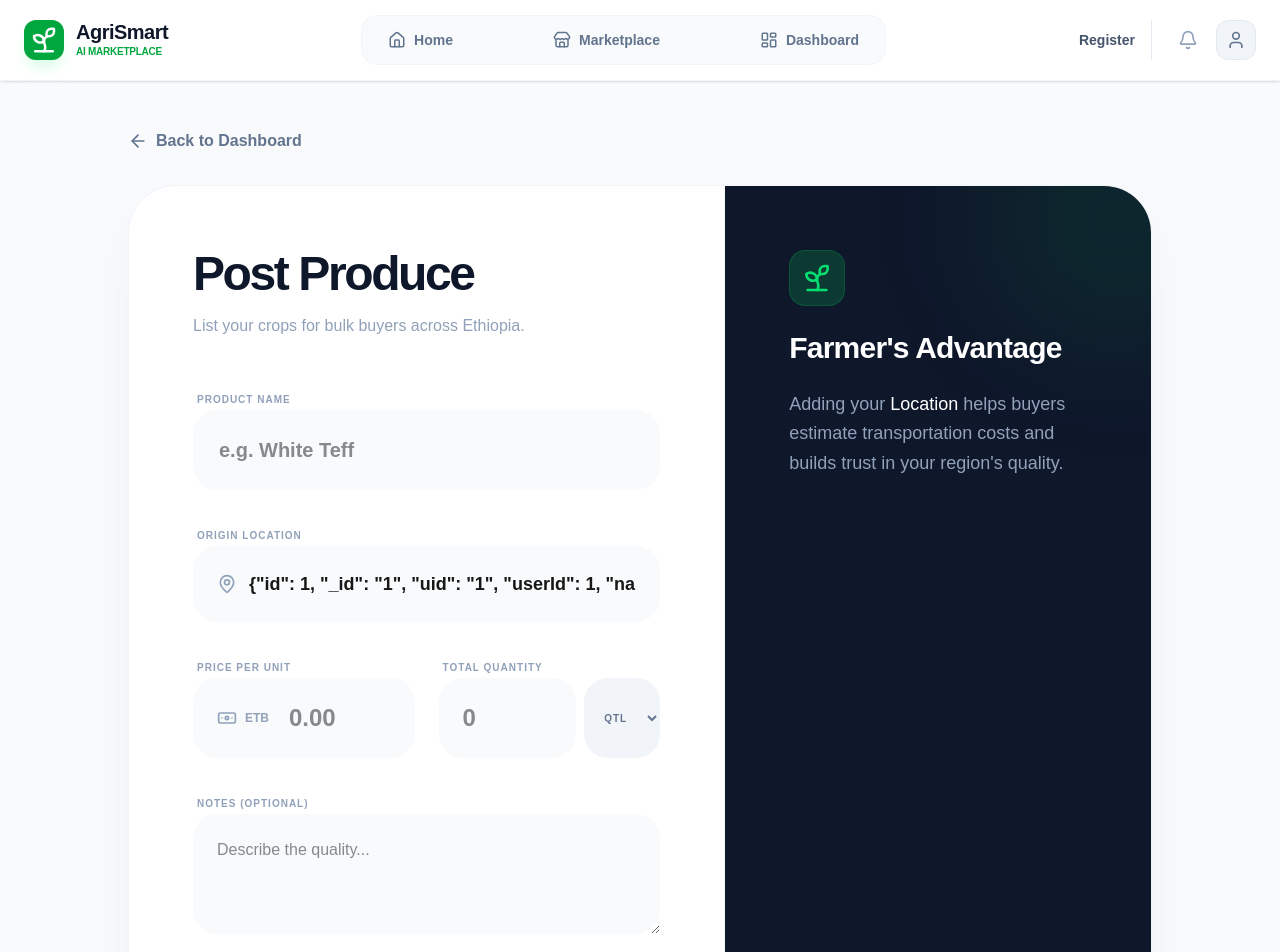
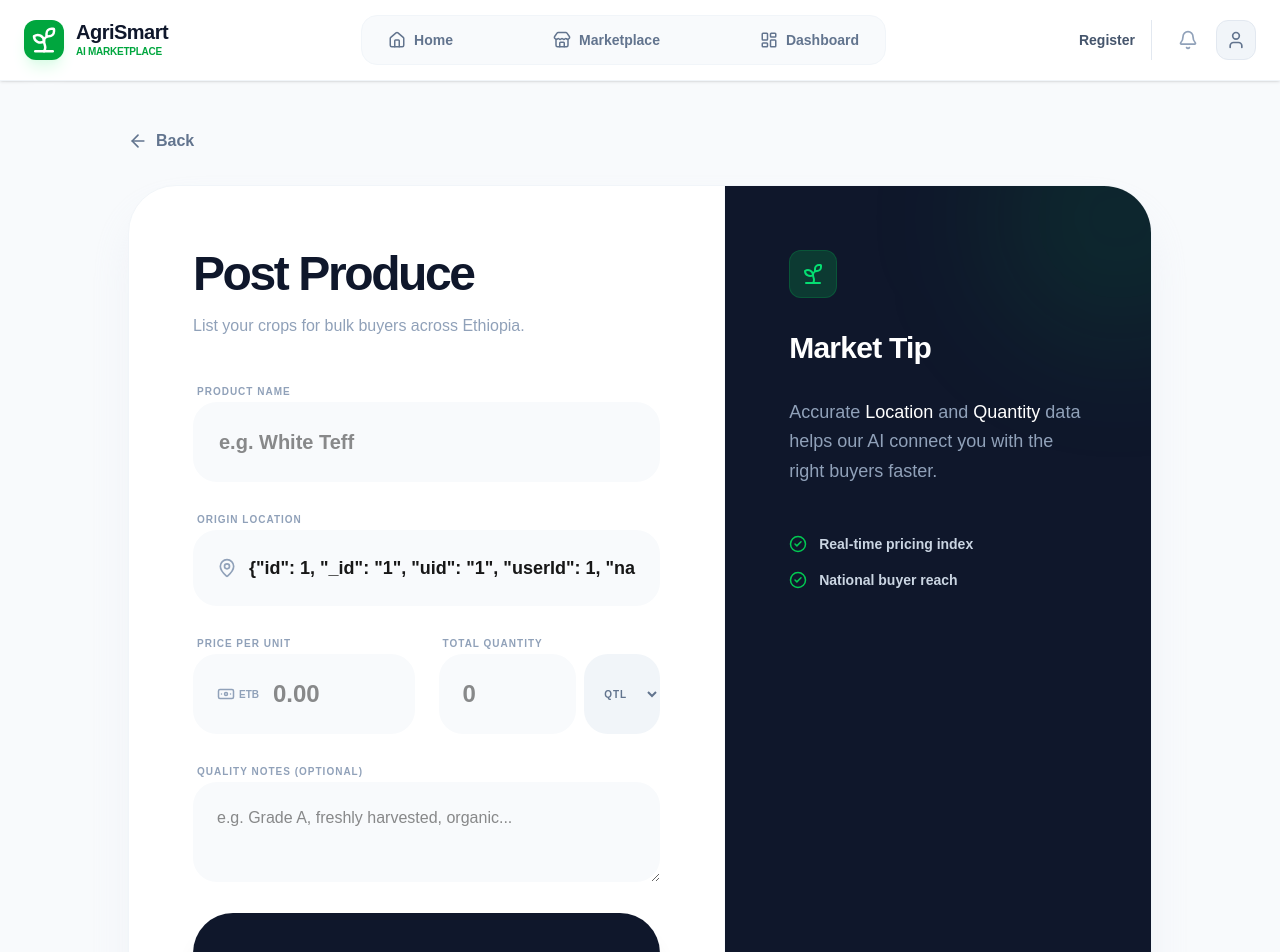
Before and after one commit to yaekobbonke/farmers_marketplace_new, a Next.js app in the folder frontend/: page /products/add in a window 1280 px wide. Shown: the top 952 px of the page. Built offline with nearby package versions, Linux system fonts and the light colour scheme; no server answers; sample sign-in values are in the browser's storage.

Commit message:
updated for production

```diff
--- a/frontend/app/(inventory)/products/add/page.tsx
+++ b/frontend/app/(inventory)/products/add/page.tsx
@@ -1,147 +1,147 @@
 "use client";
 
-import  { useState, useEffect } from "react";
+import { useState, useEffect } from "react";
 import { useRouter } from "next/navigation";
 import {
   ArrowLeft,
   Sprout,
   Banknote,
   CheckCircle2,
-  Info,
-  MapPin // Added for Location
+  MapPin,
+  Loader2
 } from "lucide-react";
+import api from "@/lib/api";
 
 export default function AddProductPage() {
   const router = useRouter();
 
   const [loading, setLoading] = useState(false);
   const [success, setSuccess] = useState(false);
+  const [error, setError] = useState("");
+
   const [formData, setFormData] = useState({
     name: "",
     description: "",
     type: "CROP",
     price: "",
     quantity: "",
-    unit: "qtl", // Defaulting to quintal as per your previous request
-    location: "", // New Field
+    unit: "qtl",
+    location: "",
     categoryId: 1,
     status: "AVAILABLE"
   });
 
   useEffect(() => {
     const token = localStorage.getItem("token");
-    // Pre-fill location if it exists in user session/localStorage
+    if (!token) {
+      router.push("/login");
+      return;
+    }
+
+    // Pre-fill location from profile if available
     const savedLocation = localStorage.getItem("userLocation");
     if (savedLocation) {
       setFormData(prev => ({ ...prev, location: savedLocation }));
-    }
-    if (!token) {
-      router.push("/login");
     }
   }, [router]);
 
   const handleSubmit = async (e: React.FormEvent) => {
     e.preventDefault();
     setLoading(true);
-
-    const token = localStorage.getItem("token");
+    setError("");
 
     try {
-      const response = await fetch("http://localhost:5000/api/product", {
-        method: "POST",
-        headers: {
-          "Content-Type": "application/json",
-          "Authorization": `Bearer ${token}`
-        },
-        body: JSON.stringify({
+
+      const response = await api.post("/product", {
         ...formData,
         price: parseFloat(formData.price),
         quantity: parseFloat(formData.quantity),
         categoryId: Number(formData.categoryId),
-        }),
       });
 
-      if (response.status === 401) {
-        alert("Session expired. Please log in again.");
-        router.push("/login");
-        return;
+      if (response.data.success) {
+        setSuccess(true);
+        // Clear local draft if any
+        setTimeout(() => router.push("/marketplace"), 2000);
       }
+    } catch (err: any) {
+      console.error("Submission error:", err);
 
-      const result = await response.json();
-
-      if (response.ok && result.success) {
-        setSuccess(true);
-        setTimeout(() => router.push("/marketplace"), 2500);
+      if (err.response?.status === 401) {
+        setError("Session expired. Please log in again.");
+        setTimeout(() => router.push("/login"), 2000);
       } else {
-        alert("Error: " + (result.message || "Could not publish listing"));
+        setError(err.response?.data?.message || "Failed to publish listing. Please check your connection.");
       }
-    } catch (error) {
-      console.error("Submission error:", error);
-      alert("Backend server unreachable.");
     } finally {
       setLoading(false);
     }
   };
 
   return (
-    <div className="min-h-screen bg-[#F8FAFC] py-12 px-6">
+    <div className="min-h-screen bg-[#F8FAFC] py-8 md:py-12 px-4 md:px-6">
       <div className="max-w-5xl mx-auto">
 
         {/* Top Navigation */}
         <div className="flex items-center justify-between mb-8">
           <button
-            onClick={() => router.push("/dashboard/farmer")}
+            onClick={() => router.back()}
             className="group flex items-center gap-2 text-slate-500 font-bold hover:text-green-600 transition-all"
           >
             <ArrowLeft size={20} className="group-hover:-translate-x-1 transition-transform" />
-            Back to Dashboard
+            Back
           </button>
         </div>
 
-        <div className="bg-white rounded-[3rem] shadow-2xl shadow-slate-200/60 border border-slate-100 overflow-hidden">
+        <div className="bg-white rounded-[2.5rem] md:rounded-[3rem] shadow-2xl shadow-slate-200/60 border border-slate-100 overflow-hidden">
           {success ? (
             <div className="py-32 text-center animate-in fade-in zoom-in duration-700">
-              <div className="w-28 h-28 bg-green-50 text-green-500 rounded-full flex items-center justify-center mx-auto mb-8 shadow-inner">
+              <div className="w-24 h-24 md:w-28 md:h-28 bg-green-50 text-green-500 rounded-full flex items-center justify-center mx-auto mb-8 shadow-inner">
                 <CheckCircle2 size={56} />
               </div>
-              <h2 className="text-5xl font-black text-slate-900 tracking-tighter">Harvest Listed!</h2>
+              <h2 className="text-4xl md:text-5xl font-black text-slate-900 tracking-tighter">Harvest Listed!</h2>
+              <p className="text-slate-500 font-medium mt-4">Redirecting you to the marketplace...</p>
             </div>
           ) : (
             <div className="grid grid-cols-1 lg:grid-cols-12">
 
-              <div className="lg:col-span-7 p-10 md:p-16 border-r border-slate-50">
-                <div className="mb-12">
-                  <h1 className="text-5xl font-black text-slate-900 tracking-tighter mb-4">Post Produce</h1>
-                  <p className="text-slate-400 font-medium">List your crops for bulk buyers across Ethiopia.</p>
+              <div className="lg:col-span-7 p-8 md:p-16 border-r border-slate-50">
+                <div className="mb-10">
+                  <h1 className="text-4xl md:text-5xl font-black text-slate-900 tracking-tighter mb-4">Post Produce</h1>
+                  <p className="text-slate-400 font-medium text-sm md:text-base">List your crops for bulk buyers across Ethiopia.</p>
                 </div>
 
-                <form onSubmit={handleSubmit} className="space-y-8">
+                {error && (
+                  <div className="mb-6 p-4 bg-red-50 text-red-600 rounded-2xl text-sm font-bold flex items-center gap-2 animate-shake">
+                    <Info size={18} /> {error}
+                  </div>
+                )}
+
+                <form onSubmit={handleSubmit} className="space-y-6 md:y-8">
                   {/* Product Title */}
-                  <div className="space-y-3">
+                  <div className="space-y-2">
                     <label className="text-[10px] font-black text-slate-400 uppercase tracking-widest ml-1">Product Name</label>
                     <input
                       required
                       type="text"
                       placeholder="e.g. White Teff"
                       value={formData.name}
-                      className="w-full p-6 bg-slate-50 border-2 border-transparent focus:border-green-500/10 focus:bg-white rounded-3xl focus:ring-4 focus:ring-green-500/5 outline-none text-xl font-bold transition-all"
+                      className="w-full p-5 md:p-6 bg-slate-50 border-2 border-transparent focus:border-green-500/10 focus:bg-white rounded-2xl md:rounded-3xl focus:ring-4 focus:ring-green-500/5 outline-none text-lg md:text-xl font-bold transition-all"
                       onChange={(e) => setFormData({...formData, name: e.target.value})}
                     />
                   </div>
 
-                  {/* LOCATION FIELD (NEW) */}
-                  <div className="space-y-3">
+                  {/* Location Field */}
+                  <div className="space-y-2">
                     <label className="text-[10px] font-black text-slate-400 uppercase tracking-widest ml-1">Origin Location</label>
                     <div className="relative">
-                      <div className="absolute left-6 top-1/2 -translate-y-1/2 text-slate-400 pointer-events-none">
-                        <MapPin size={20} />
-                      </div>
+                      <MapPin className="absolute left-6 top-1/2 -translate-y-1/2 text-slate-400 pointer-events-none" size={20} />
                       <input
                         required
                         type="text"
                         placeholder="e.g. Gojam, Amhara"
                         value={formData.location}
-                        className="w-full pl-14 pr-6 py-6 bg-slate-50 border-transparent rounded-3xl focus:bg-white focus:ring-4 focus:ring-green-500/5 outline-none font-bold text-lg transition-all"
+                        className="w-full pl-14 pr-6 py-5 md:py-6 bg-slate-50 border-transparent rounded-2xl md:rounded-3xl focus:bg-white focus:ring-4 focus:ring-green-500/5 outline-none font-bold text-base md:text-lg transition-all"
                         onChange={(e) => setFormData({...formData, location: e.target.value})}
                       />
                     </div>
@@ -149,12 +149,12 @@ export default function AddProductPage() {
 
                   <div className="grid grid-cols-1 md:grid-cols-2 gap-6">
                     {/* Price */}
-                    <div className="space-y-3">
+                    <div className="space-y-2">
                       <label className="text-[10px] font-black text-slate-400 uppercase tracking-widest ml-1">Price per Unit</label>
                       <div className="relative">
-                        <div className="absolute left-6 top-1/2 -translate-y-1/2 flex items-center gap-2 text-slate-400 pointer-events-none">
-                           <Banknote size={20} />
-                           <span className="text-xs font-black">ETB</span>
+                        <div className="absolute left-6 top-1/2 -translate-y-1/2 flex items-center gap-1 text-slate-400 pointer-events-none">
+                           <Banknote size={18} />
+                           <span className="text-[10px] font-black">ETB</span>
                         </div>
                         <input
                           required
@@ -162,14 +162,14 @@ export default function AddProductPage() {
                           step="0.01"
                           placeholder="0.00"
                           value={formData.price}
-                          className="w-full pl-24 pr-6 py-6 bg-slate-50 border-transparent rounded-3xl focus:bg-white focus:ring-4 focus:ring-green-500/5 outline-none font-black text-2xl transition-all"
+                          className="w-full pl-20 pr-6 py-5 md:py-6 bg-slate-50 border-transparent rounded-2xl md:rounded-3xl focus:bg-white focus:ring-4 focus:ring-green-500/5 outline-none font-black text-xl md:text-2xl transition-all"
                           onChange={(e) => setFormData({...formData, price: e.target.value})}
                         />
                       </div>
                     </div>
 
                     {/* Quantity */}
-                    <div className="space-y-3">
+                    <div className="space-y-2">
                       <label className="text-[10px] font-black text-slate-400 uppercase tracking-widest ml-1">Total Quantity</label>
                       <div className="flex gap-2">
                         <input
@@ -177,12 +177,12 @@ export default function AddProductPage() {
                           type="number"
                           placeholder="0"
                           value={formData.quantity}
-                          className="w-full p-6 bg-slate-50 border-transparent rounded-3xl focus:bg-white focus:ring-4 focus:ring-green-500/5 outline-none font-black text-2xl transition-all"
+                          className="w-full p-5 md:p-6 bg-slate-50 border-transparent rounded-2xl md:rounded-3xl focus:bg-white focus:ring-4 focus:ring-green-500/5 outline-none font-black text-xl md:text-2xl transition-all"
                           onChange={(e) => setFormData({...formData, quantity: e.target.value})}
                         />
                         <select
                           value={formData.unit}
-                          className="bg-slate-100 px-4 rounded-3xl font-black text-slate-500 uppercase text-[10px] tracking-widest outline-none hover:bg-slate-200 transition-colors cursor-pointer"
+                          className="bg-slate-100 px-4 rounded-2xl md:rounded-3xl font-black text-slate-500 uppercase text-[10px] tracking-widest outline-none hover:bg-slate-200 transition-colors cursor-pointer"
                           onChange={(e) => setFormData({...formData, unit: e.target.value})}
                         >
                           <option value="kg">kg</option>
@@ -194,12 +194,12 @@ export default function AddProductPage() {
                   </div>
 
                   {/* Description */}
-                  <div className="space-y-3">
-                    <label className="text-[10px] font-black text-slate-400 uppercase tracking-widest ml-1">Notes (Optional)</label>
+                  <div className="space-y-2">
+                    <label className="text-[10px] font-black text-slate-400 uppercase tracking-widest ml-1">Quality Notes (Optional)</label>
                     <textarea
-                      placeholder="Describe the quality..."
+                      placeholder="e.g. Grade A, freshly harvested, organic..."
                       value={formData.description}
-                      className="w-full p-6 bg-slate-50 border-none rounded-3xl focus:bg-white focus:ring-4 focus:ring-green-500/5 outline-none font-medium min-h-[120px] transition-all"
+                      className="w-full p-6 bg-slate-50 border-none rounded-2xl md:rounded-3xl focus:bg-white focus:ring-4 focus:ring-green-500/5 outline-none font-medium min-h-[100px] transition-all"
                       onChange={(e) => setFormData({...formData, description: e.target.value})}
                     />
                   </div>
@@ -207,25 +207,35 @@ export default function AddProductPage() {
                   <button
                     type="submit"
                     disabled={loading}
-                    className="w-full py-8 bg-slate-900 text-white font-black text-xl rounded-[2.5rem] hover:bg-green-600 transition-all shadow-xl disabled:opacity-50"
+                    className="w-full py-6 md:py-8 bg-slate-900 text-white font-black text-xl rounded-[2rem] md:rounded-[2.5rem] hover:bg-green-600 active:scale-[0.98] transition-all shadow-xl disabled:bg-slate-400 disabled:scale-100 flex items-center justify-center gap-3"
                   >
-                    {loading ? "PROCESSING..." : "PUBLISH LISTING"}
+                    {loading ? (
+                      <><Loader2 className="animate-spin" /> PROCESSING...</>
+                    ) : (
+                      "PUBLISH LISTING"
+                    )}
                   </button>
                 </form>
               </div>
 
-              {/* Information Panel */}
-              <div className="lg:col-span-5 bg-slate-900 p-12 md:p-16 text-white flex flex-col justify-between relative overflow-hidden">
+              {/* Sidebar Info */}
+              <div className="lg:col-span-5 bg-slate-900 p-10 md:p-16 text-white flex flex-col justify-between relative overflow-hidden">
                 <div className="absolute -top-24 -right-24 w-64 h-64 bg-green-500/10 rounded-full blur-3xl" />
-                <div className="space-y-12 relative z-10">
-                  <div className="space-y-6">
-                    <div className="w-14 h-14 bg-green-500/20 rounded-2xl flex items-center justify-center text-green-400 border border-green-500/20">
-                      <Sprout size={32} />
+                <div className="space-y-8 relative z-10">
+                  <div className="w-12 h-12 bg-green-500/20 rounded-xl flex items-center justify-center text-green-400 border border-green-500/20">
+                    <Sprout size={24} />
                   </div>
-                    <h3 className="text-3xl font-black tracking-tight">Farmer's Advantage</h3>
+                  <h3 className="text-3xl font-black tracking-tight">Market Tip</h3>
                   <p className="text-slate-400 font-medium leading-relaxed text-lg">
-                      Adding your <span className="text-white">Location</span> helps buyers estimate transportation costs and builds trust in your region's quality.
+                    Accurate <span className="text-white">Location</span> and <span className="text-white">Quantity</span> data helps our AI connect you with the right buyers faster.
                   </p>
+                  <div className="pt-4 space-y-4">
+                    <div className="flex items-center gap-3 text-sm font-bold text-slate-300">
+                      <CheckCircle2 size={18} className="text-green-500" /> Real-time pricing index
+                    </div>
+                    <div className="flex items-center gap-3 text-sm font-bold text-slate-300">
+                      <CheckCircle2 size={18} className="text-green-500" /> National buyer reach
+                    </div>
                   </div>
                 </div>
               </div>
```
Lines whose indentation alone changed are shown as unchanged.
